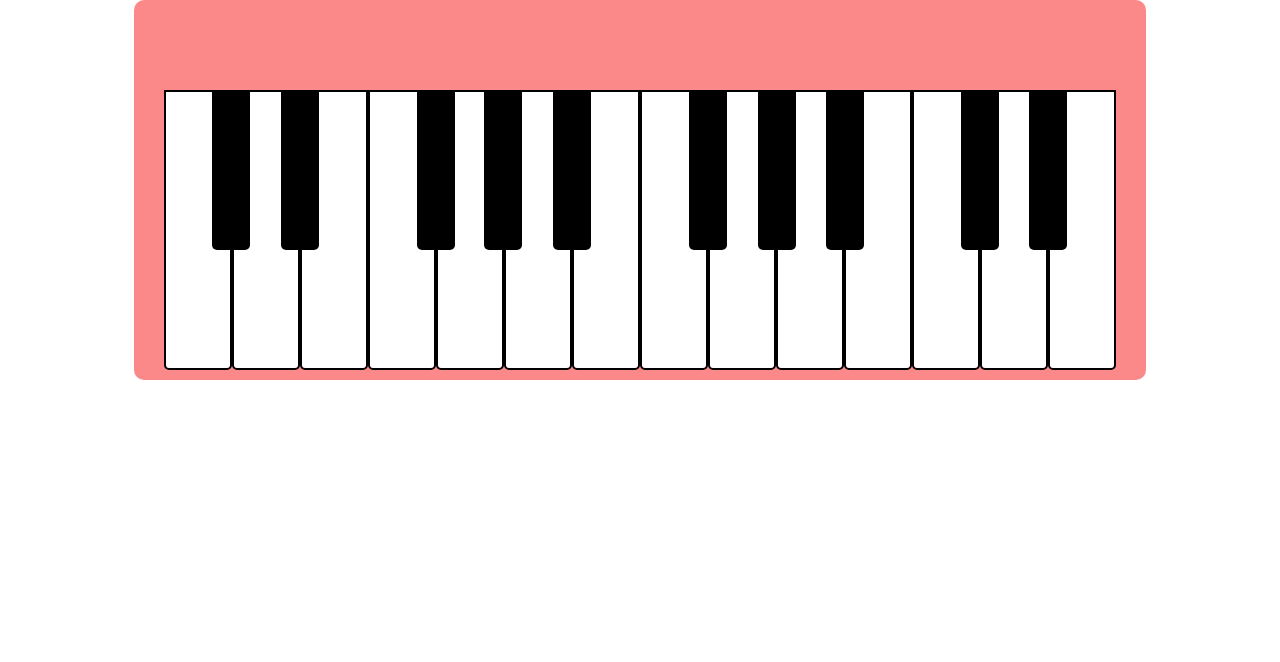
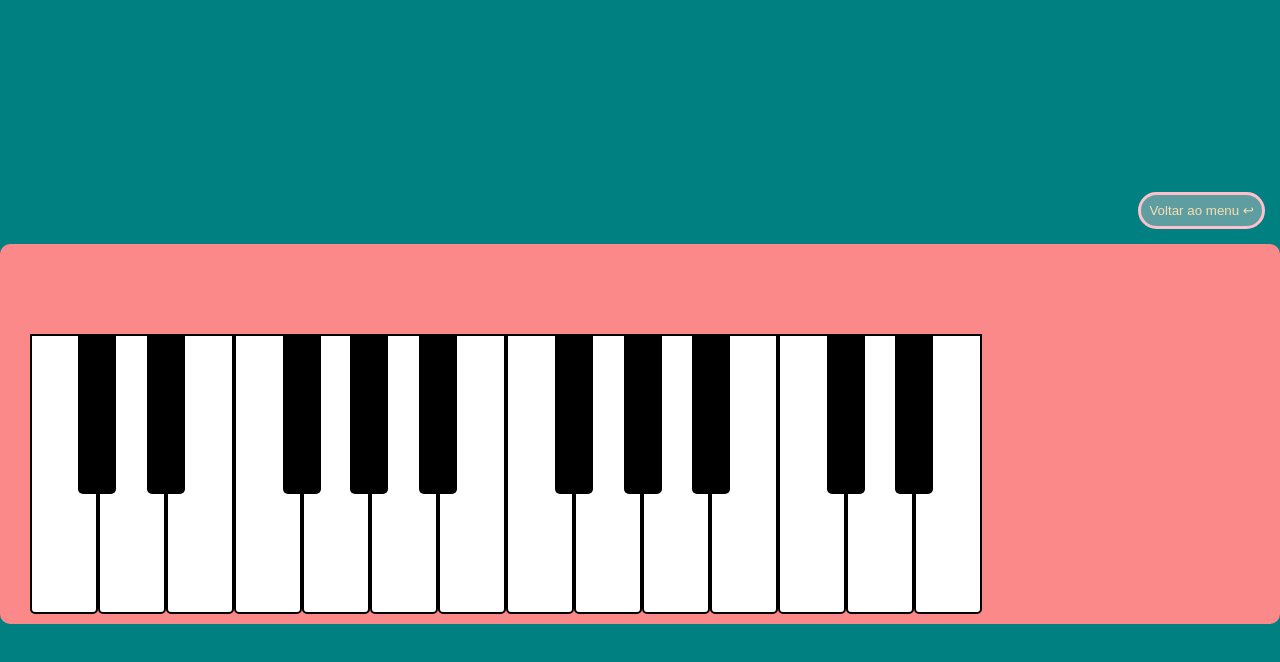
Before and after one commit to joanaroque/js-games, a plain HTML site: page piano/piano.html in a window 1280 px wide. Drawn offline with Linux system fonts and the light colour scheme.

Commit message:
improvement styling

```diff
--- a/clock/clock.css
+++ b/clock/clock.css
@@ -1,9 +1,12 @@
 body {
+    background-color: rgb(43,43,43);
+}
+
+.clock-container {
    display: flex;
    justify-content: center;
    align-items: center;
    height: 98vh;
-   background-color: rgb(43,43,43);
 }
 
 .clock {
@@ -56,3 +59,13 @@ body {
     left: 145px;
     bottom: 145px;
 }
+
+.back-button {
+    float: right;
+    border: 3px solid pink;
+    border-radius: 50px;
+    padding: 8px;
+    background: cadetblue;
+    color: wheat;
+    cursor: pointer;
+  }
--- a/memory/memory.css
+++ b/memory/memory.css
@@ -1,6 +1,21 @@
+body {
+  background: bisque;
+}
+
 .grid {
   display: flex;
   flex-wrap: wrap;
   height: 300px;
   width: 400px;
 }
+
+
+.back {
+  float: right;
+  border: 3px solid pink;
+  border-radius: 50px;
+  padding: 8px;
+  background: cadetblue;
+  color: wheat;
+  cursor: pointer;
+}
--- a/piano/piano-styles.css
+++ b/piano/piano-styles.css
@@ -1,10 +1,10 @@
 body {
     margin: 0;
     padding: 0;
-    display: flex;
     justify-content: center;
     height: 100vh;
     align-content: center;
+    background-color: teal;
 }
 
 #piano {
@@ -80,3 +80,18 @@ body {
 .black-key:nth-child(10) {
     left: 865px;
 }
+
+.back {
+    display: flex;
+    justify-content: flex-end;
+    padding: 15px;
+}
+.back-button {
+    float: right;
+    border: 3px solid pink;
+    border-radius: 50px;
+    padding: 8px;
+    background: cadetblue;
+    color: wheat;
+    cursor: pointer;
+  }
--- a/piano/piano.html
+++ b/piano/piano.html
@@ -9,6 +9,11 @@
 </head>
 
 <body>
+    <div class="back">
+        <a href="../index.html">
+            <button class="back-button"> Voltar ao menu ↩</button>
+        </a>
+    </div>
 
     <script src="piano.js"></script>
 
--- a/styles.css
+++ b/styles.css
@@ -1,6 +1,7 @@
 body {
     margin: 0;
     font-family: 'Trebuchet MS', sans-serif;
+    background-color: black;
   }
 
 
@@ -34,3 +35,11 @@ body {
 i {
     color: rgb(252,255,55);
 }
+
+.content {
+    display: flex;
+    justify-content: center;
+    align-items: center;
+    font-size: 9rem;
+    height: 100vh;
+}
```
Also changed, not shown: clock/clock.html (+14 -6 lines), index.html (+5 -1 lines), memory/memory.html (+6 -3 lines), memory/memory.js (+27 -26 lines), memory/images/check.jpg (renamed from memory/images/blank.jpg), memory/images/close.jpg (added), memory/images/close.png (deleted).
